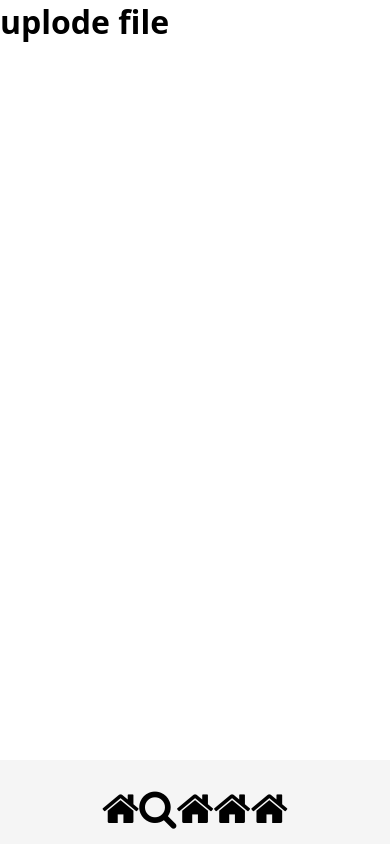
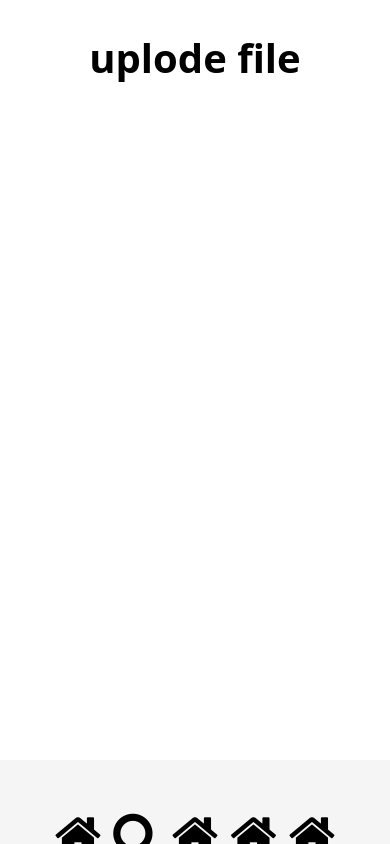
Before and after one commit to preetikaushik1/instagram-clone, a plain HTML site: page upload.html in a window 390 px wide. Drawn offline with Linux system fonts and the light colour scheme.

Commit message:
update code
update code

```diff
--- a/style.css
+++ b/style.css
@@ -48,7 +48,7 @@
 		display: flex;
 		align-items: center;
 		justify-content: center;
-		padding: 20px;
+		padding: 40px 0px;
 
 	}
 	.icon-main{
@@ -59,8 +59,12 @@
 	a{
 		text-decoration: none;
 		color: black;
+		font-size: 50px;
+		font-weight: bold;
+	}
+	.heading-text{
 		font-size: 40px;
-		font-weight: bold;
+		text-align: center;margin-top: 30px;
 	}
 
 
--- a/upload.html
+++ b/upload.html
@@ -14,18 +14,18 @@
 
 
 		<div class="footer">
-        <div class="icon-box">
-          <a href="index.html"><i class="fa fa-home" aria-hidden="true"></i></a>
-          <a href="search.html"><i class="fa fa-search" aria-hidden="true"></i></a>
-          <a href="upload.html"><i class="fa fa-home" aria-hidden="true"></i></a>
-          <a href="reels.html"><i class="fa fa-home" aria-hidden="true"></i></a>
-          <a href="profile.html"><i class="fa fa-home" aria-hidden="true"></i></a>
-        </div>
-      </div>
+			<div class="icon-box">
+				<span class="icon-main"><a href="index.html"><i class="fa fa-home" aria-hidden="true"></i></a></span>
+				<span class="icon-main"> <a href="search.html"><i class="fa fa-search" aria-hidden="true"></i></a></span>
+				<span class="icon-main"> <a href="upload.html"><i class="fa fa-home" aria-hidden="true"></i></a></span>
+				<span class="icon-main"> <a href="reels.html"><i class="fa fa-home" aria-hidden="true"></i></a></span>
+				<span class="icon-main"><a href="profile.html"><i class="fa fa-home" aria-hidden="true"></i></a></span>
+			   </div>
+
     </div>
 
 		<div>
-			<h1>uplode file </h1>
+			<h1 class="heading-text">uplode file </h1>
 		</div>
 	</body>
 </html>
```
Also changed, not shown: index.html (+13 -3 lines), profile.html (+9 -10 lines), reels.html (+8 -8 lines), search.html (+8 -8 lines).
